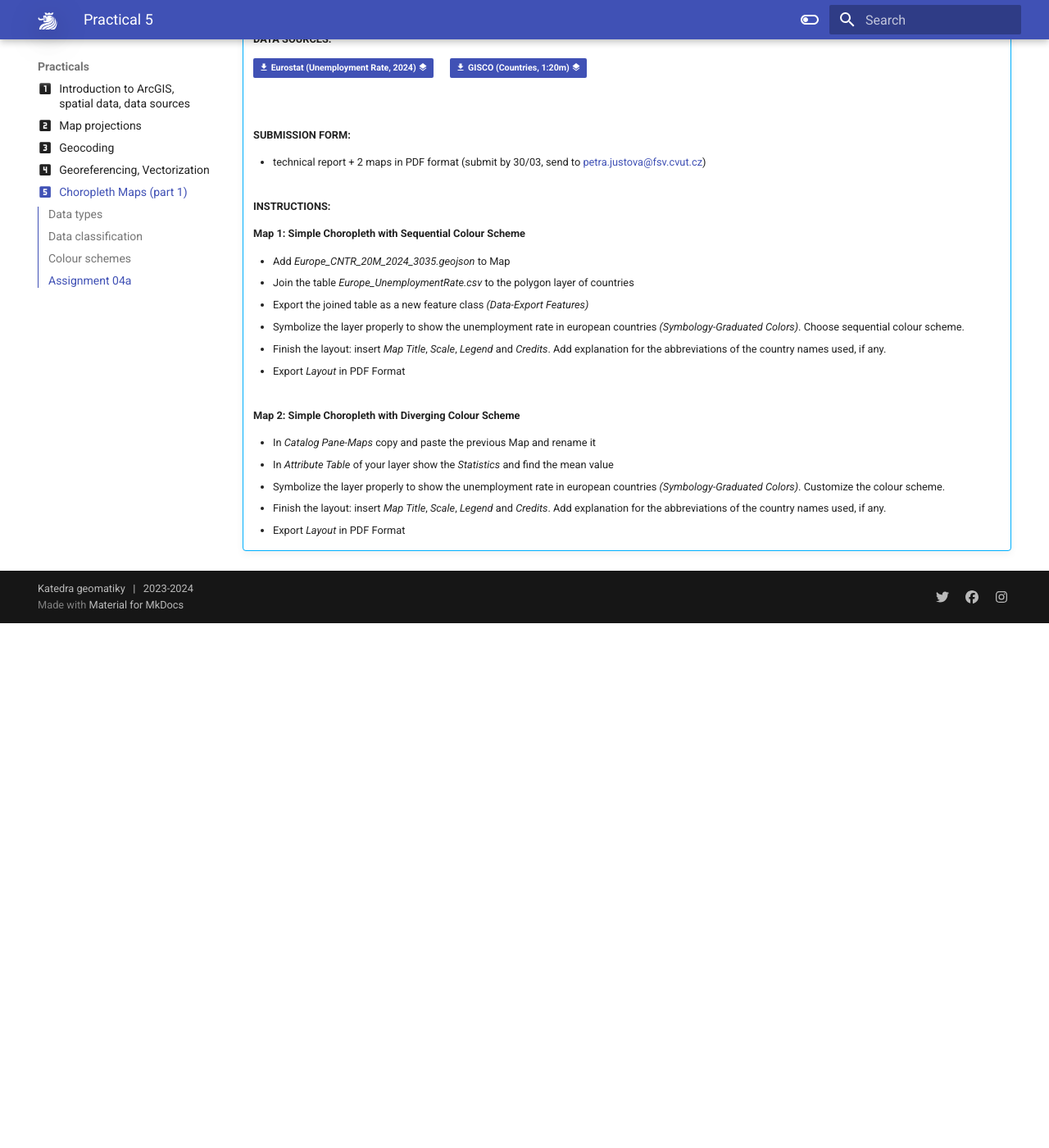
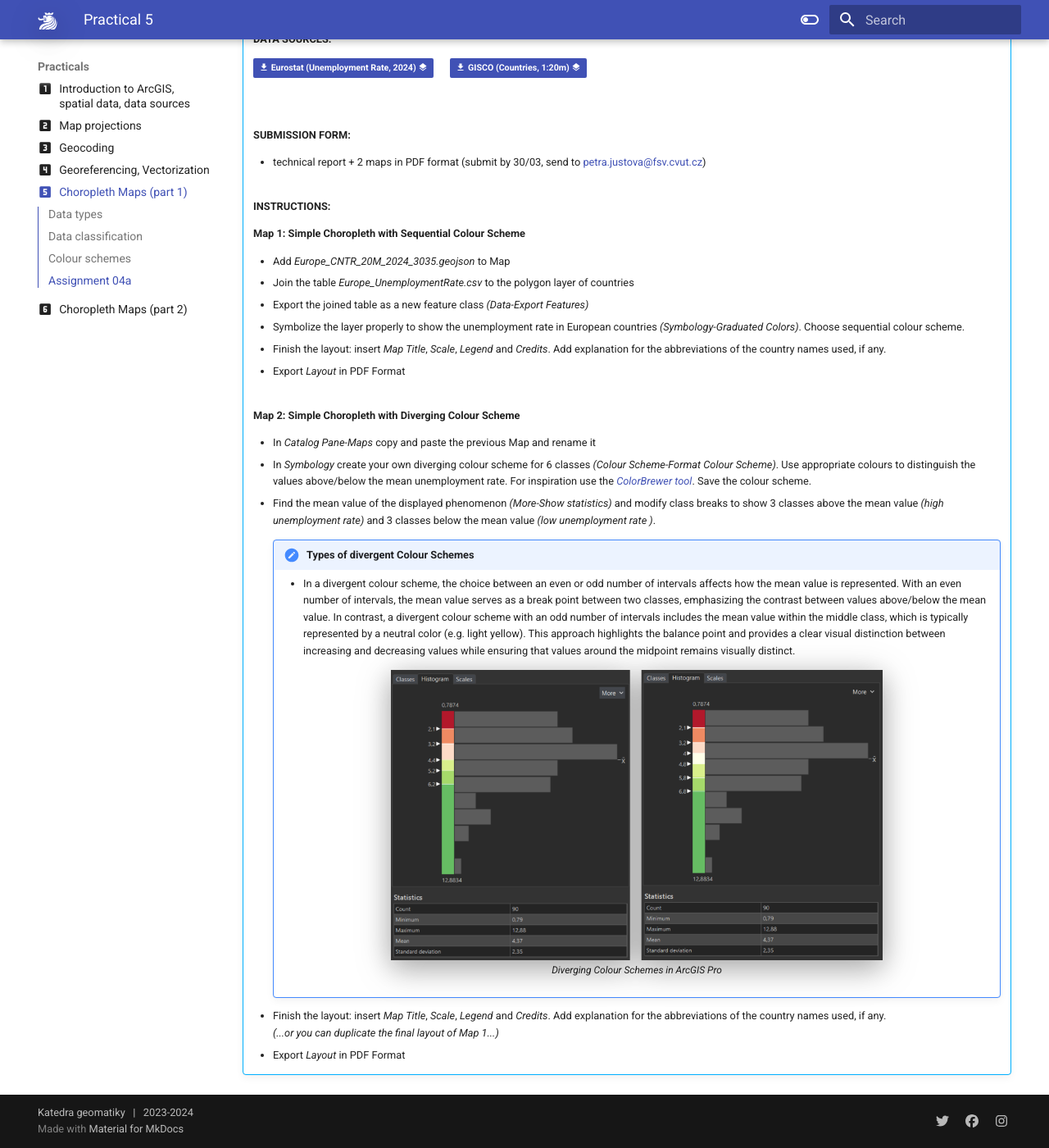
Before and after one commit to k155cvut/cart, an MkDocs documentation site: the page built from docs/practicals/ChoroplethMaps01.md, in a window 1280 px wide and 1400 px high, scrolled down 3986 px. Shown: the whole window at 82% size. Built offline with MkDocs 1.6.1 and Material for MkDocs 9.7.7, drawn with Linux system fonts in a browser that asks for light colours; before the commit the page ends 4746 px from its top, so only the background shows below that.

```diff
--- a/docs/practicals/ChoroplethMaps01.md
+++ b/docs/practicals/ChoroplethMaps01.md
@@ -105,7 +105,7 @@ When statistical data can be classified and hierarchized, it should be transcrib
       - Add *Europe_CNTR_20M_2024_3035.geojson* to Map
       - Join the table *Europe_UnemploymentRate.csv* to the polygon layer of countries
       - Export the joined table as a new feature class *(Data-Export Features)*
-      - Symbolize the layer properly to show the unemployment rate in european countries *(Symbology-Graduated Colors)*. Choose sequential colour scheme.
+      - Symbolize the layer properly to show the unemployment rate in European countries *(Symbology-Graduated Colors)*. Choose sequential colour scheme.
       - Finish the layout: insert *Map Title*, *Scale*, *Legend* and *Credits*. Add explanation for the abbreviations of the country names used, if any.
       - Export *Layout* in PDF Format
 
@@ -113,7 +113,17 @@ When statistical data can be classified and hierarchized, it should be transcrib
     **Map 2:** **Simple Choropleth with Diverging Colour Scheme**
 
       - In *Catalog Pane-Maps* copy and paste the previous Map and rename it
-      - In *Attribute Table* of your layer show the *Statistics* and find the mean value
-      - Symbolize the layer properly to show the unemployment rate in european countries *(Symbology-Graduated Colors)*. Customize the colour scheme.
-      - Finish the layout: insert *Map Title*, *Scale*, *Legend* and *Credits*. Add explanation for the abbreviations of the country names used, if any.
+      - In *Symbology* create your own diverging colour scheme for 6 classes *(Colour Scheme-Format Colour Scheme)*. Use appropriate colours to distinguish the values above/below the mean unemployment rate. For inspiration use the *[ColorBrewer tool](https://colorbrewer2.org/)*. Save the colour scheme.
+      - Find the mean value of the displayed phenomenon *(More-Show statistics)* and modify class breaks to show 3 classes above the mean value *(high unemployment rate)* and 3 classes below the mean value *(low unemployment rate )*.
+
+        !!! note "Types of divergent Colour Schemes"
+            - In a divergent colour scheme, the choice between an even or odd number of intervals affects how the mean value is represented. With an even number of intervals, the mean value serves as a break point between two classes, emphasizing the contrast between values above/below the mean value. In contrast, a divergent colour scheme with an odd number of intervals includes the mean value within the middle class, which is typically represented by a neutral color (e.g. light yellow). This approach highlights the balance point and provides a clear visual distinction between increasing and decreasing values while ensuring that values around the midpoint remains visually distinct.
+
+            <figure markdown>
+            ![Diverging Colour Schemes in ArcGIS Pro](../assets/cviceni5/DivergingColourScheme_ArcGISPro.png "Diverging Colour Schemes in ArcGIS Pro"){ width=600px }
+            <figcaption>Diverging Colour Schemes in ArcGIS Pro</figcaption>
+            </figure>
+
+      - Finish the layout: insert *Map Title*, *Scale*, *Legend* and *Credits*. Add explanation for the abbreviations of the country names used, if any.<br>
+      *(...or you can duplicate the final layout of Map 1...)*
       - Export *Layout* in PDF Format
--- a/mkdocs.yml
+++ b/mkdocs.yml
@@ -7,6 +7,7 @@ nav:
       - Geocoding: practicals/Geocoding.md
       - Georeferencing, Vectorization: practicals/Georeferencing.md
       - Choropleth Maps (part 1): practicals/ChoroplethMaps01.md
+      - Choropleth Maps (part 2): practicals/ChoroplethMaps02.md
   - Data sources: DataSources.md
 plugins:
   - search
```
Also changed, not shown: docs/assets/cviceni6/Europe_Education2023.csv (added, +37 -0 lines), docs/practicals/ChoroplethMaps02.md (added, +82 -0 lines), docs/assets/cviceni5/DivergingColourScheme_ArcGISPro.png (added), docs/assets/cviceni5/kartogram_symbology_klasifikace_kvalifikacni.png (added), docs/assets/cviceni6/BivariateChoropleth.jpg (added), docs/assets/cviceni6/HatchedFills.png (added).
